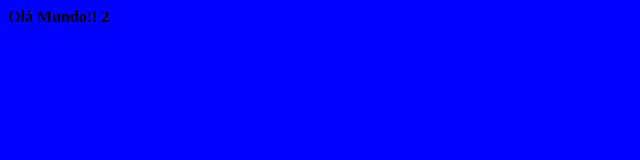
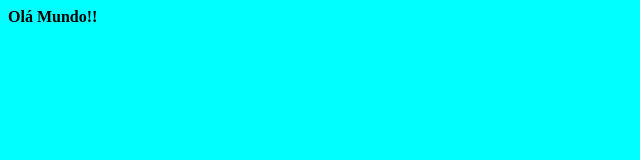
Before and after one commit to soulhave/live-reload-watch, a website: page index.html in a window 1280 px wide. Shown: the whole page, without its empty margins (0-640 px from the left). Drawn offline with Linux system fonts and the light colour scheme.

Commit message:
Criação de scripts de inicialização

```diff
--- a/app.css
+++ b/app.css
@@ -1,4 +1,4 @@
 body{
-background-color: blue;
+background-color: cyan;
 font-weight: bold;
 }
--- a/index.html
+++ b/index.html
@@ -5,6 +5,6 @@
 		<link rel="stylesheet" type="text/css" href="app.css">
 	</head>
 	<body>
-		Olá Mundo!! 2
+		Olá Mundo!!
 	</body>
 </html>
--- a/package.json
+++ b/package.json
@@ -16,5 +16,8 @@
     "http-server": "^0.8.5",
     "lodash": "^3.10.1",
     "opener": "^1.4.1"
+  },
+  "scripts" : {
+    "start" : "node node_modules/grunt-cli/bin/grunt"
   }
 }
```
Also changed, not shown: 1 other file.
